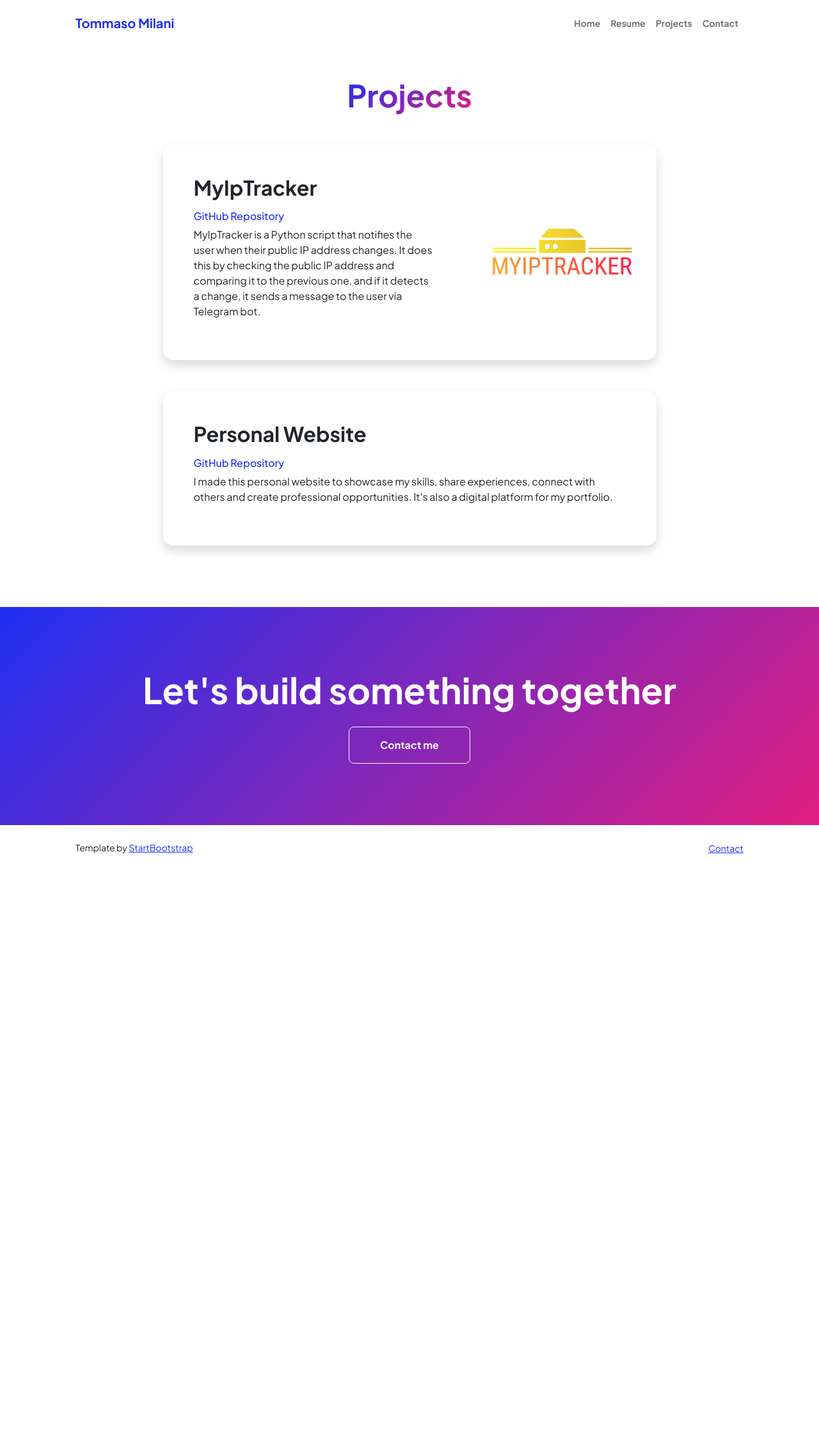
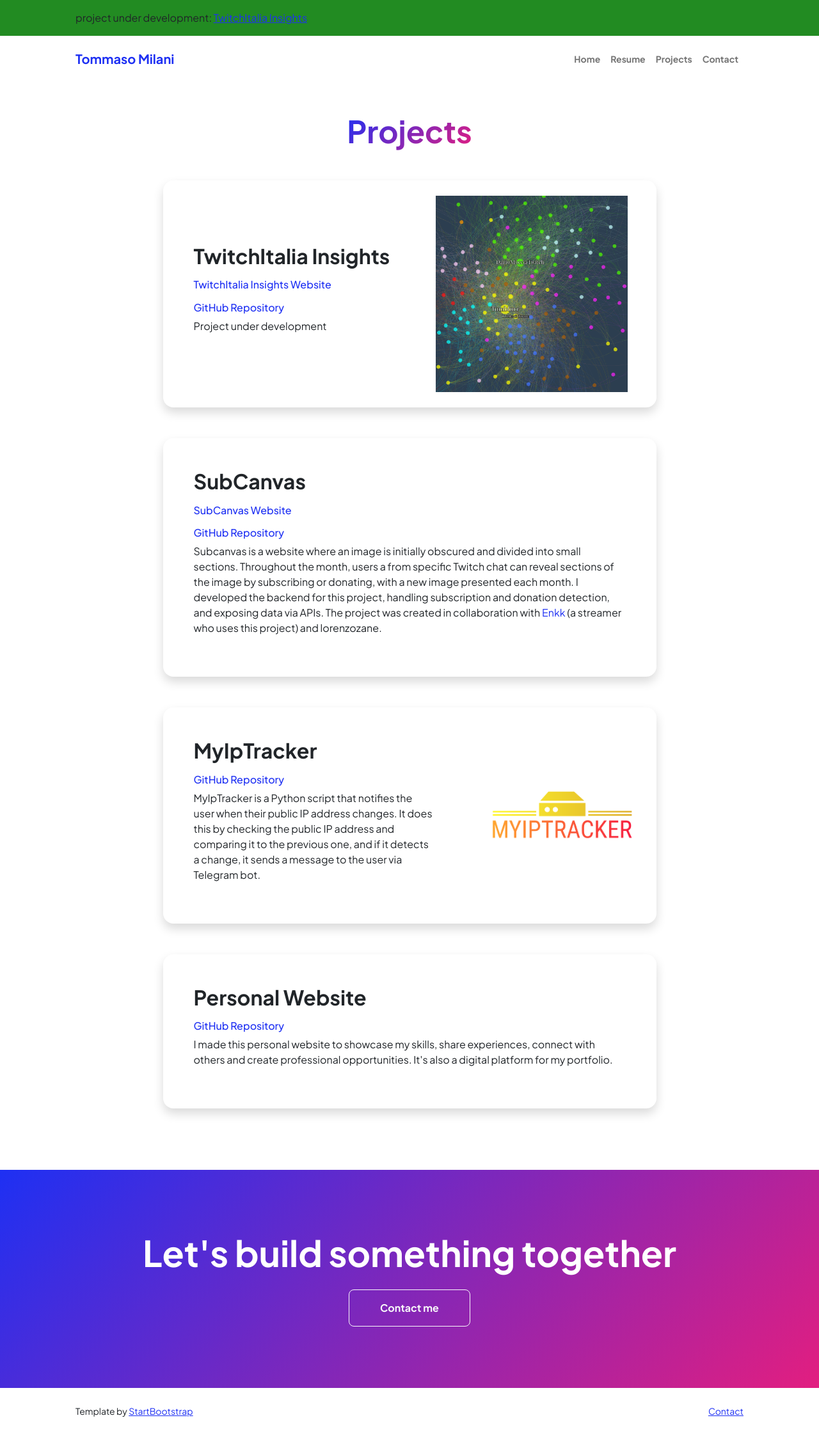
Before and after one commit to milanitommaso/personal-website, a Flask app: template templates/projects.html in a window 1280 px wide. Shown: the whole page at 64% size. Before the commit the page ends 1335 px from the top, so only its background shows below. Run offline with Flask 3, Linux system fonts and the light colour scheme; the template is opened without the code that fills it, so the values that code supplies are empty; parts of the project's set-up code (start-up, migrations or seed data) failed here and were passed over; some libraries are stand-ins or nearby versions.

Commit message:
updated projects

```diff
--- a/templates/layout.html
+++ b/templates/layout.html
@@ -18,6 +18,15 @@
         <link href="/static/css/styles.css" rel="stylesheet" />
     </head>
     <body class="d-flex flex-column h-100">
+
+        <div class="text-center" style="background-color: forestgreen;">
+            <nav class="navbar navbar-expand-lg navbar-light py-3" >
+                <div class="container px-5">
+                    <span>project under development: <a href="https://tca.milanitommaso.com">TwitchItalia Insights</a></span>
+                </div>
+            </nav>
+        </div>
+
         <main class="flex-shrink-0">
 
             <!-- Navigation-->
--- a/templates/projects.html
+++ b/templates/projects.html
@@ -14,6 +14,35 @@
                     <div class="card-body p-0">
                         <div class="d-flex align-items-center">
                             <div class="p-5">
+                                <h2 class="fw-bolder">TwitchItalia Insights</h2>
+                                <h6 class="mt-3"><a href="https://tca.milanitommaso.com/" class="text-decoration-none" target="_blank">TwitchItalia Insights Website</a></h6>
+                                <h6 class="mt-3"><a href="/github/twitch-communities-analysis" class="text-decoration-none" target="_blank">GitHub Repository</a></h6>
+                                <p>Project under development</p>
+                            </div>
+                            <div class="p-4">
+                                <img class="img-fluid" src="/static/projects/twitchitaliainsiights.png" width="300" height="300" alt="..." />
+                            </div>
+                        </div>
+                    </div>
+                </div>
+                <!-- Project Card 4 -->
+                <div class="card overflow-hidden shadow rounded-4 border-0 mb-5">
+                    <div class="card-body p-0">
+                        <div class="d-flex align-items-center">
+                            <div class="p-5">
+                                <h2 class="fw-bolder">SubCanvas</h2>
+                                <h6 class="mt-3"><a href="https://enkk.me/subcanvas" class="text-decoration-none" target="_blank">SubCanvas Website</a></h6>
+                                <h6 class="mt-3"><a href="#" class="text-decoration-none" target="_blank">GitHub Repository</a></h6>
+                                <p>Subcanvas is a website where an image is initially obscured and divided into small sections. Throughout the month, users a from specific Twitch chat can reveal sections of the image by subscribing or donating, with a new image presented each month. I developed the backend for this project, handling subscription and donation detection, and exposing data via APIs. The project was created in collaboration with <a href="https://twitch.tv/enkk" class="text-decoration-none" target="_blank">Enkk</a> (a streamer who uses this project) and lorenzozane.</p>
+                            </div>
+                        </div>
+                    </div>
+                </div>
+                <!-- Project Card 3-->
+                <div class="card overflow-hidden shadow rounded-4 border-0 mb-5">
+                    <div class="card-body p-0">
+                        <div class="d-flex align-items-center">
+                            <div class="p-5">
                                 <h2 class="fw-bolder">MyIpTracker</h2>
                                 <h6 class="mt-3"><a href="/github/MyIpTracker" class="text-decoration-none" target="_blank">GitHub Repository</a></h6>
                                 <p>MyIpTracker is a Python script that notifies the user when their public IP address changes. It does this by checking the public IP address and comparing it to the previous one, and if it detects a change, it sends a message to the user via Telegram bot.</p>
@@ -22,7 +51,7 @@
                         </div>
                     </div>
                 </div>
-                <!-- Project Card 2-->
+                <!-- Project Card 4-->
                 <div class="card overflow-hidden shadow rounded-4 border-0">
                     <div class="card-body p-0">
                         <div class="d-flex align-items-center">
```
Also changed, not shown: static/projects/twitchitaliainsiights.png (added).
